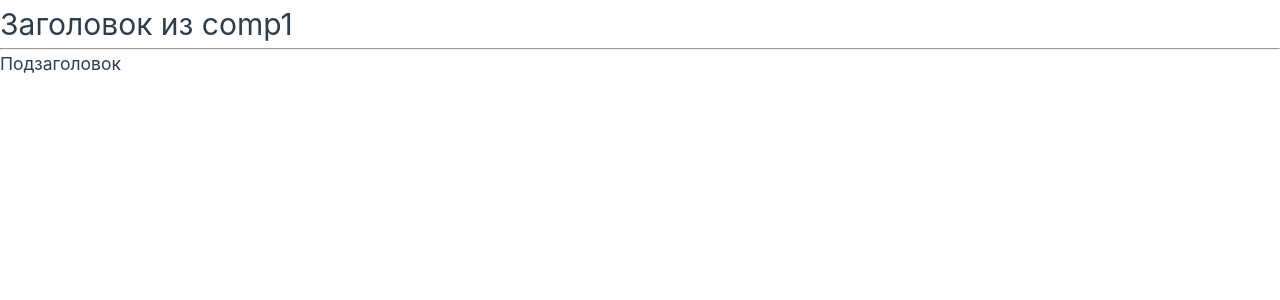
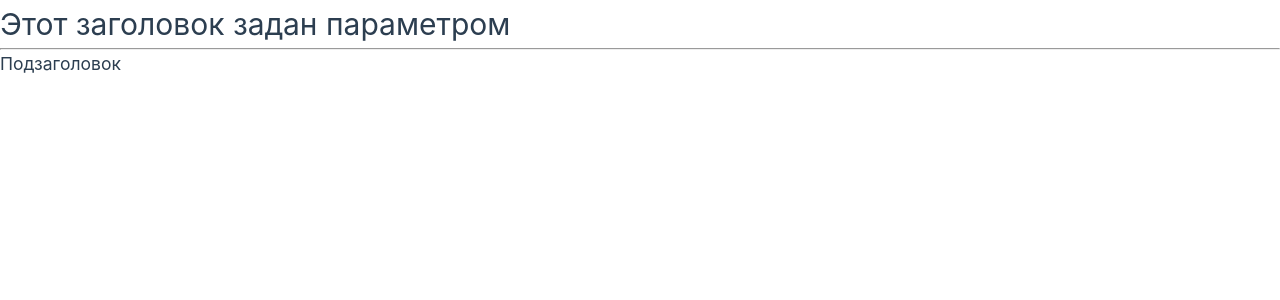
Before and after one commit to Alex-Samarkin/vue_2, a Vue app: page / in a window 1280 px wide. Shown: the top 300 px of the page. Built offline with nearby package versions, Linux system fonts and the light colour scheme.

Commit message:
comp1_param1

```diff
--- a/src/App.vue
+++ b/src/App.vue
@@ -6,7 +6,7 @@ import comp1 from './components/comp1.vue';
 </script>
 
 <template>
-  <comp1 />
+  <comp1 header1='Этот заголовок задан параметром' />
 </template>
 
 <style>
--- a/src/components/comp1.vue
+++ b/src/components/comp1.vue
@@ -1,11 +1,14 @@
 <script setup>
 defineProps({
-
+  header1 : {
+      type : String,
+      required: true,
+  }
 })
 </script>
 
 <template>
-    <h1>Заголовок из comp1</h1>
+    <h1>{{header1}}</h1>
     <hr />
     <h3>Подзаголовок</h3>
 </template>
```
